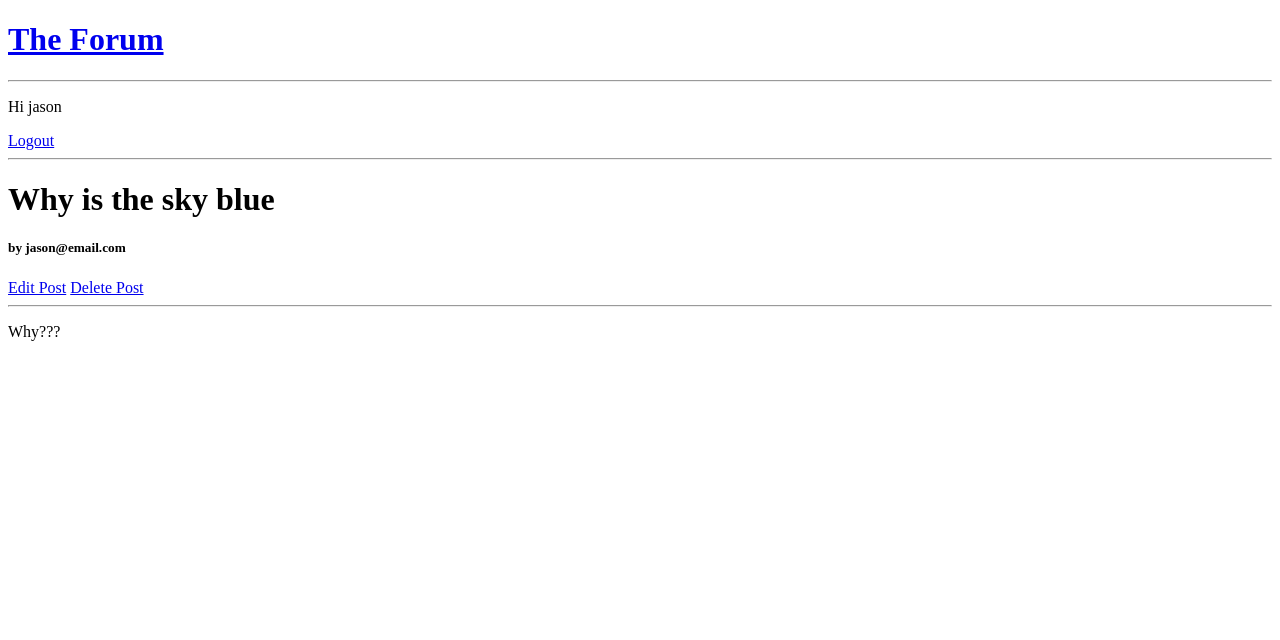
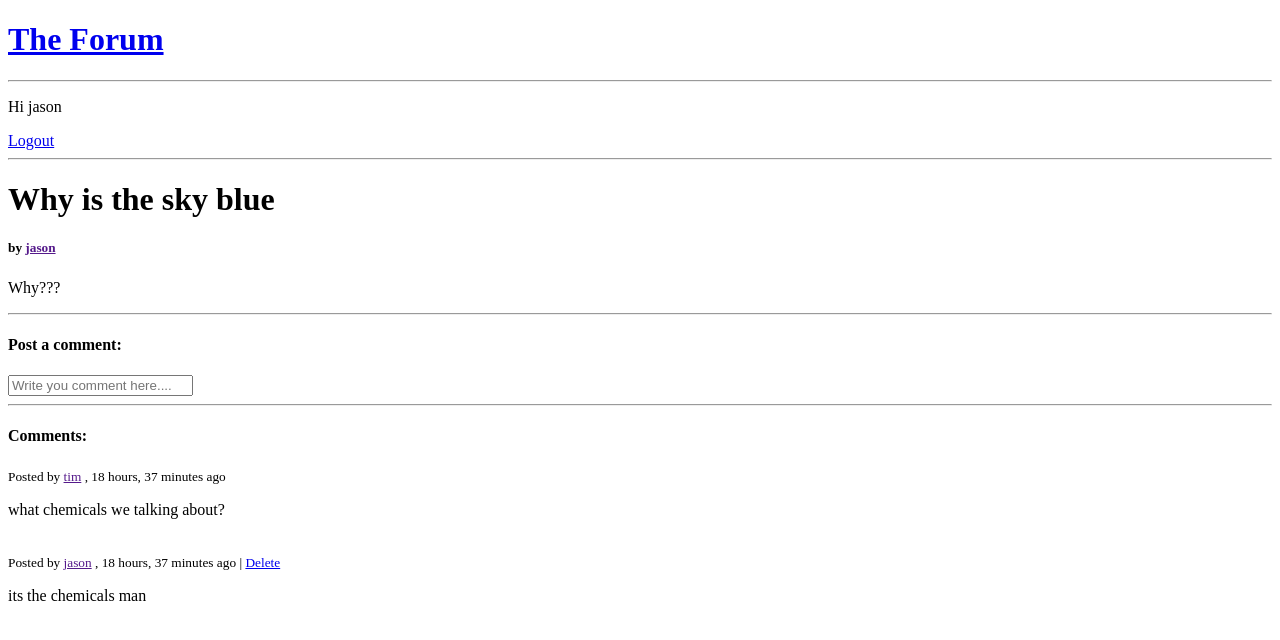
Before and after one commit to jjoseph707/forum, a Django app: page /board/1/1/ in a window 1280 px wide. Shown: the top 640 px of the page. Run offline with Django 3.2, Linux system fonts and the light colour scheme; a user stored in the database is signed in; data comes from the database, SQL or seed files in the repository; both versions use the stored data as it was after the commit.

Commit message:
added board/post auth + post comments

```diff
--- a/base/admin.py
+++ b/base/admin.py
@@ -1,7 +1,8 @@
 from django.contrib import admin
 
-from .models import Board, Post, User
+from .models import Board, Post, User, Comment
 
 admin.site.register(User)
 admin.site.register(Board)
 admin.site.register(Post)
+admin.site.register(Comment)
--- a/base/forms.py
+++ b/base/forms.py
@@ -6,6 +6,7 @@ class BoardForm(ModelForm):
     class Meta:
         model=Board
         fields='__all__'
+        exclude = ['host']
 
 class PostForm(ModelForm):
     class Meta:
--- a/base/models.py
+++ b/base/models.py
@@ -15,7 +15,6 @@ class Board(models.Model):
     host = models.ForeignKey(User,on_delete=models.SET_NULL, null=True)
     created = models.DateTimeField(auto_now_add=True, null=True)
 
-
     def __str__(self):
         return self.topic
 
@@ -29,3 +28,13 @@ class Post(models.Model):
 
     def __str__(self):
         return self.title
+
+class Comment(models.Model):
+    post = models.ForeignKey(Post,on_delete=models.CASCADE, null=True)
+    creator = models.ForeignKey(User,on_delete=models.SET_NULL, null=True)
+    content = models.TextField(null=True, blank=True)
+    updated = models.DateTimeField(auto_now=True)
+    created = models.DateTimeField(auto_now_add=True)
+
+    def __str__(self):
+        return self.content
--- a/base/templates/base/home.html
+++ b/base/templates/base/home.html
@@ -1,9 +1,13 @@
 {% extends 'main.html' %}
 {% block content %}
 
+
 <h1>Boards:</h1>
+{% if request.user.is_authenticated %}
 <a href="{% url 'create-board' %}">Create Board</a>
+{% endif %}
 <hr>
+
 
 {% for board in boards %}
     <h3><a href="{% url 'board' board.topic%}">{{board.topic}}</a></h3>
--- a/base/templates/base/post.html
+++ b/base/templates/base/post.html
@@ -2,11 +2,42 @@
 {% block content %}
 
 <h1>{{post.title}}</h1>
-<h5>by {{post.creator}}</h5>
+<h5>by <a href="">{{post.creator.name}}</a></h5>
+{% if request.user == board.host %}
 <a href="{% url 'edit-post' title post.id  %}">Edit Post</a>
 <a href="{% url 'delete-post' title post.id  %}">Delete Post</a>
+{% endif %}
+<p>{{post.content}}</p>
 <hr>
-<p>{{post.content}}</p>
+
+{% if request.user.is_authenticated %}
+<div>
+    <h4>Post a comment:</h4>
+    <form action="" method="POST">
+        {% csrf_token %}
+        <input type="text" name="content" placeholder="Write you comment here....">
+    </form>
+    <hr>
+</div>
+{% endif %}
+
+
+<div>
+    <h4>Comments:</h4>
+    {% for comment in comments %}
+    <small>
+        Posted by <a href="">{{comment.creator.name}}</a> , {{comment.created|timesince}} ago
+        {% if comment.creator == request.user %} |
+        <a href="{% url 'delete-comment' post.board.id post.id comment.id %}">Delete</a>
+        {% endif %}
+    </small>
+    <p>{{comment.content}}</p>
+    <br>
+    {% endfor %}
+</div>
+
+
+
 
 
 {% endblock content %}
--- a/base/urls.py
+++ b/base/urls.py
@@ -21,4 +21,5 @@ urlpatterns = [
     path('edit-post/<str:pk>/<str:pk2>/',views.edit_post,name='edit-post'),
     path('delete-post/<str:pk>/<str:pk2>/',views.delete_post,name='delete-post'),
     #comments
+    path('delete-comment/<str:pk>/<str:pk2>/<str:pk3>/',views.delete_comment,name='delete-comment'),
 ]
--- a/base/views.py
+++ b/base/views.py
@@ -1,9 +1,10 @@
 from django.shortcuts import render, redirect
-from django.contrib.auth.models import User
 from django.contrib.auth import authenticate, login, logout
 from django.contrib import messages
+from django.contrib.auth.decorators import login_required
+from django.http import HttpResponse
 
-from .models import Board, Post, User
+from .models import Board, Post, User, Comment
 from .forms import BoardForm, PostForm, RegisterUserForm
 
 
@@ -54,7 +55,6 @@ def register_user(request):
     content={'form':form}
     return render(request,'base/register.html',content)
 
-
 #board
 def board(request, pk):
     target_board = Board.objects.get(topic=pk)
@@ -63,20 +63,30 @@ def board(request, pk):
     context = {'board':target_board,'posts':posts}
     return render(request,'base/board.html',context)
 
+@login_required(login_url='login')
 def create_board(request):
     form = BoardForm()
+
     if request.method == 'POST': #post handling
         form = BoardForm(request.POST)
         if form.is_valid():
-            form.save()
+            board = form.save(commit=False)
+            board.host = request.user
+            board.topic = board.topic.lower()
+            board.save()
             return redirect('home')
 
     context={'form':form}
     return render(request,'base/board-form.html',context)
 
+@login_required(login_url='login')
 def edit_board(request,pk):
     board = Board.objects.get(topic=pk)
     form = BoardForm(instance=board)
+
+    if request.user != board.host:
+        return HttpResponse('You are not allowed here')
+
     if request.method == 'POST':
         form=BoardForm(request.POST, instance=board)
         if form.is_valid():
@@ -86,8 +96,13 @@ def edit_board(request,pk):
     context={'form':form}
     return render(request,'base/board-form.html',context)
 
+@login_required(login_url='login')
 def delete_board(request,pk):
     board = Board.objects.get(topic=pk)
+
+    if request.user != board.host:
+        return HttpResponse('You are not allowed here')
+
     if request.method == 'POST':
         board.delete()
         return redirect('home')
@@ -96,13 +111,26 @@ def delete_board(request,pk):
 #post
 def post(request, pk, pk2):
     post = Post.objects.get(id=pk2)
+    comments = post.comment_set.all().order_by('-created')
+
+    #comment posting
+    if request.method == "POST":
+        comment = Comment.objects.create(
+            creator = request.user,
+            post = post,
+            content = request.POST.get('content')
+        )
+        return redirect('post',pk=pk,pk2=pk2)
+
+
     title=pk
-    context={'post':post,'title':title}
+    context={'post':post,'title':title,'comments':comments}
     return render(request,'base/post.html',context)
 
+@login_required(login_url='login')
 def create_post(request,pk):
     form = PostForm()
-    user = User.objects.get(id=1) #change when users added in
+    user = User.objects.get(id=request.user.id) #change when users added in
     board = Board.objects.get(topic=pk)
     title=pk
 
@@ -119,10 +147,14 @@ def create_post(request,pk):
     context={'form':form,'title':title}
     return render(request,'base/post-form.html',context)
 
+@login_required(login_url='login')
 def edit_post(request, pk, pk2):
     post = Post.objects.get(id=pk2)
     form = PostForm(instance=post)
     title=pk
+
+    if request.user != post.creator:
+        return HttpResponse('You are not allowed here')
 
     if request.method == 'POST':
         form=PostForm(request.POST, instance=post)
@@ -133,9 +165,29 @@ def edit_post(request, pk, pk2):
     context={'form':form,'title':title}
     return render(request,'base/post-form.html',context)
 
+@login_required(login_url='login')
 def delete_post(request, pk, pk2):
     post = Post.objects.get(id=pk2)
+
+    if request.user != post.creator:
+        return HttpResponse('You are not allowed here')
+
     if request.method == 'POST':
         post.delete()
         return redirect('board',pk=pk)
     return render(request, 'base/delete.html', {'obj':post})
+
+#comment
+
+@login_required(login_url='login')
+def delete_comment(request,pk,pk2,pk3):
+    comment = Comment.objects.get(id=pk3)
+
+    if request.user != comment.creator:
+        return HttpResponse('You are not allowed here')
+
+    if request.method == "POST":
+        comment.delete()
+        return redirect('post',pk=pk,pk2=pk2)
+
+    return render(request,'base/delete.html',{'obj':comment})
--- a/todo.txt
+++ b/todo.txt
@@ -2,5 +2,6 @@
 2. Create board + post url/template/views (done)
 3. CRUD for board + posts (done)
 4. User registration/login (done)
-5. User board/post authentication
-6. Comments (CRUD/authentication)
+5. User board/post authentication (done)
+6. Comments (CRUD/authentication) (done)
+7. Search functionality
```
Also changed, not shown: base/templates/base/board.html (+7 -3 lines), base/migrations/0002_comment.py (added), db.sqlite3.
